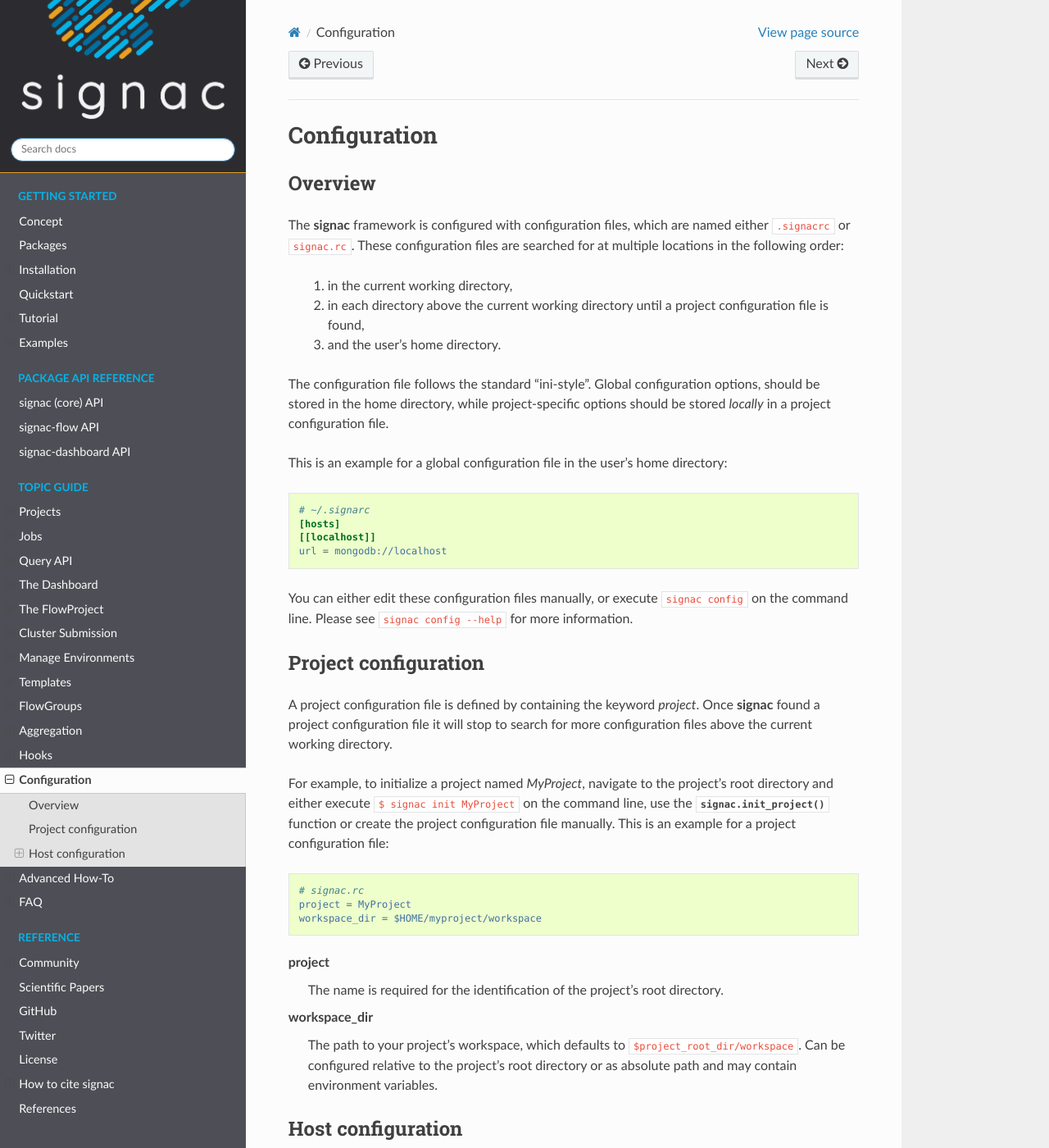
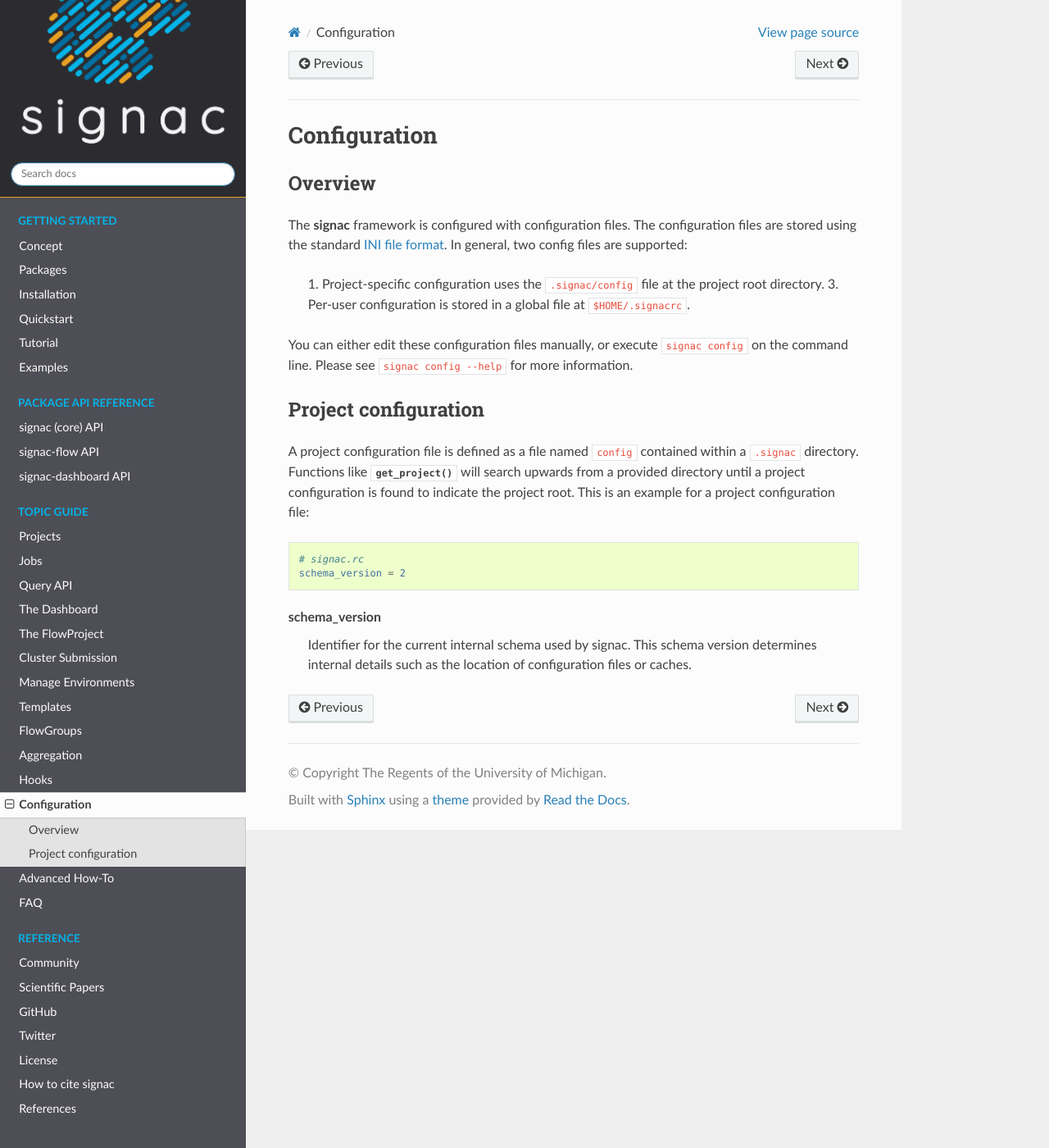
Before and after one commit to glotzerlab/signac-docs, a Sphinx documentation site: the page built from docs/source/configuration.rst, in a window 1280 px wide and 1400 px high. Shown: the whole window at 82% size. Built offline with Sphinx 7.4.7 and the Read the Docs theme 2.0.0, drawn with Linux system fonts in a browser that asks for light colours; some of the changed text lies outside the part shown.

Commit message:
configuration

```diff
--- a/docs/source/configuration.rst
+++ b/docs/source/configuration.rst
@@ -7,24 +7,12 @@ Configuration
 Overview
 ========
 
-The **signac** framework is configured with configuration files, which are named either ``.signacrc`` or ``signac.rc``.
-These configuration files are searched for at multiple locations in the following order:
+The **signac** framework is configured with configuration files.
+The configuration files are stored using the standard `INI file format <https://en.wikipedia.org/wiki/INI_file>`__.
+In general, two config files are supported:
 
-  1. in the current working directory,
-  2. in each directory above the current working directory until a project configuration file is found,
-  3. and the user's home directory.
-
-The configuration file follows the standard "ini-style".
-Global configuration options, should be stored in the home directory, while project-specific options should be stored *locally* in a project configuration file.
-
-This is an example for a global configuration file in the user's home directory:
-
-.. code-block:: ini
-
-   # ~/.signarc
-   [hosts]
-   [[localhost]]
-   url = mongodb://localhost
+  1. Project-specific configuration uses the ``.signac/config`` file at the project root directory.
+  3. Per-user configuration is stored in a global file at ``$HOME/.signacrc``.
 
 You can either edit these configuration files manually, or execute ``signac config`` on the command line.
 Please see ``signac config --help`` for more information.
@@ -32,128 +20,14 @@ Please see ``signac config --help`` for more information.
 Project configuration
 =====================
 
-A project configuration file is defined by containing the keyword *project*.
-Once **signac** found a project configuration file it will stop to search for more configuration files above the current working directory.
-
-For example, to initialize a project named *MyProject*, navigate to the project's root directory and either execute ``$ signac init MyProject`` on the command line, use the :py:func:`signac.init_project` function or create the project configuration file manually.
+A project configuration file is defined as a file named ``config`` contained within a ``.signac`` directory.
+Functions like :py:func:`~signac.get_project` will search upwards from a provided directory until a project configuration is found to indicate the project root.
 This is an example for a project configuration file:
 
 .. code-block:: ini
 
    # signac.rc
-   project = MyProject
-   workspace_dir = $HOME/myproject/workspace
+   schema_version = 2
 
-project
-  The name is required for the identification of the project's root directory.
-
-workspace_dir
-  The path to your project's workspace, which defaults to ``$project_root_dir/workspace``.
-  Can be configured relative to the project's root directory or as absolute path and may contain environment variables.
-
-
-Host configuration
-==================
-
-The current version of **signac** supports MongoDB databases as a backend.
-To use **signac** in combination with a MongoDB database, make sure to install ``pymongo``.
-
-Configuring a new host
-----------------------
-
-To configure a new MongoDB database host, create a new entry in the ``[hosts]`` section of the configuration file.
-We can do so manually or by using the ``signac config host`` command.
-
-Assuming that we a have a MongoDB database reachable via *example.com*, which requires a username and a password for login, execute:
-
-.. code-block:: bash
-
-    $ signac config host example mongodb://example.com -u johndoe -p
-    Configuring new host 'example'.
-    Password:
-    Configured host 'example':
-    [hosts]
-    [[example]]
-            url = mongodb://example.com
-            username = johndoe
-            auth_mechanism = SCRAM-SHA-1
-            password = ***
-
-The name of the configured host (here: *example*) can be freely chosen.
-You can omit the ``-p/--password`` argument, in which case the password will not be stored and you will prompted to enter it for each session.
-
-We can now connect to this host with:
-
-.. code-block:: pycon
-
-    >>> import signac
-    >>> db = signac.get_database("mydatabase", hostname="example")
-
-The ``hostname`` argument defaults to the first configured host and can always be omitted if there is only one configured host.
-
-.. note::
-
-    To prevent unauthorized users from obtaining your login credentials, **signac** will update the configuration file permissions such that it is only readable by yourself.
-
-
-Changing the password
----------------------
-
-To change the password for a configured host, execute
-
-.. code-block:: bash
-
-    $ signac host example --update-pw -p
-
-.. warning::
-
-    By default, any password set in this way will be **encrypted**. This means that the actual password is different from the one that you entered.
-    However, while it is practically impossible to guess what you entered, a stored password hash will give any intruder access to the database.
-    This means you need to **treat the hash like a password!**
-
-Copying a configuration
------------------------
-
-In general, in order to copy a configuration from one machine to another, you can simply copy the ``.signacrc`` file as is.
-If you only want to copy a single host configuration, you can either manually copy the associated section or use the ``signac config host`` command for export:
-
-.. code-block:: bash
-
-    $ signac config host example > example_config.rc
-
-Then copy the ``example_config.rc`` file to the new machine and rename or append it to an existing ``.signacrc`` file.
-For security reasons, any stored password is not directly copied in this way.
-To copy the password, follow:
-
-.. code-block:: bash
-
-    # Copy the password from the old machine:
-    johndoe@oldmachine $ signac config host example --show-pw
-    XXXX
-    # Enter it on the new machine:
-    johndoe@newmachine $ signac config host example -p
-
-
-Manual host configuration
--------------------------
-
-You can configure one or multiple hosts in the ``[hosts]`` section, where each subsection header specifies the host's name.
-
-url
-  The url specifies the MongoDB host url, e.g. ``mongodb://localhost``.
-authentication_method (default=none)
-  Specify the authentication method with the database, possible choices are: ``none`` or ``SCRAM-SHA-1``.
-username
-  A username is required if you authenticate via ``SCRAM-SHA-1``.
-password
-  The password to authenticate via ``SCRAM-SHA-1``.
-db_auth (default=admin)
-  The database to authenticate with.
-password_config
-  In case that you update, but not store your password, the configuration file will contain only meta hashing data, such as the salt.
-  This allows to authenticate by entering the password for each session, which is generally more secure than storing the actual password hash.
-
-.. warning::
-
-    **signac** will automatically change the file permissions of the configuration file to *user read-write only* in case that it contains authentication credentials.
-    In case that this fails, you can set the permissions manually, e.g., on UNIX-like operating systems with: ``chmod 600 ~/.signacrc``.
+schema_version
+  Identifier for the current internal schema used by signac. This schema version determines internal details such as the location of configuration files or caches.
```
